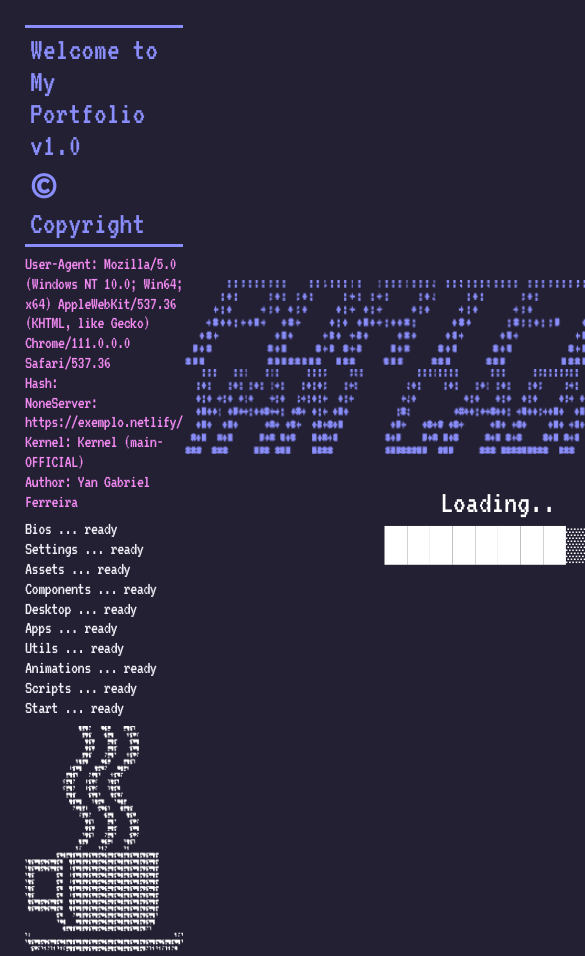
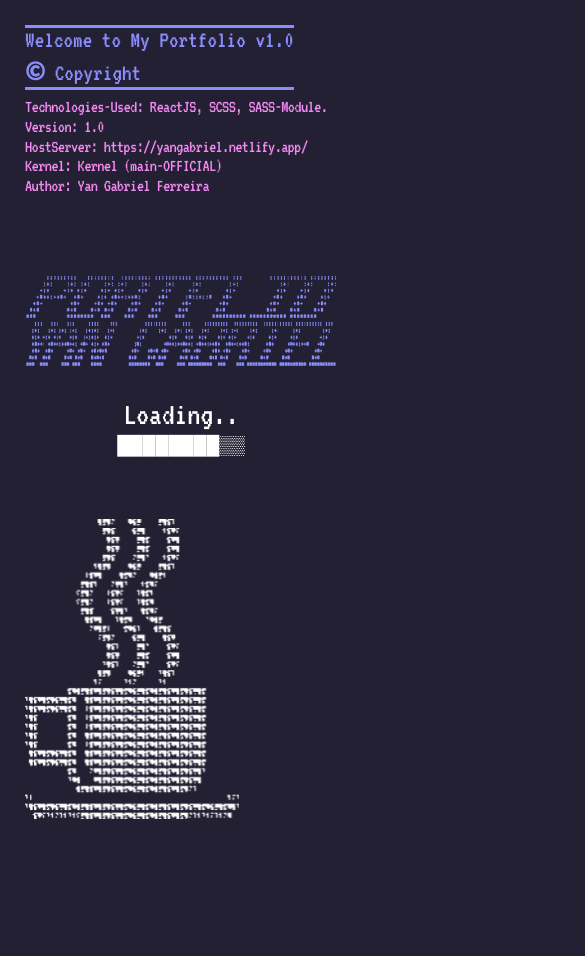
Before and after one commit to Yancap/resume-react, a React (Create React App) app: page / in a window 390 px wide. Shown: the top 956 px of the page, 585 px wide, since content can reach past the window. After the commit the page ends 844 px from the top, so only its background shows below. Built offline with nearby package versions, Linux system fonts and the light colour scheme.

Commit message:
loading responsivo

```diff
--- a/src/Components/Footer/Footer.module.scss
+++ b/src/Components/Footer/Footer.module.scss
@@ -56,9 +56,9 @@
 
 .tabs{
     display: flex;
+    overflow-x: auto;
     button{
         margin-right: 4px;
-
     }
 }
 
--- a/src/Components/Loading/Loading.js
+++ b/src/Components/Loading/Loading.js
@@ -16,11 +16,9 @@ export const Loading = () => {
             </header>
             <div className={styles.metadata}>
                 <ul>
-                    <li>User-Agent: Mozilla/5.0 (Windows NT 10.0; Win64; x64) AppleWebKit/537.36 (KHTML, like Gecko)
-                        Chrome/111.0.0.0 Safari/537.36
-                    </li>
-                    <li>Hash: </li>
-                    <li>NoneServer: https://exemplo.netlify/</li>
+                    <li>Technologies-Used: ReactJS, SCSS, SASS-Module.</li>
+                    <li>Version: 1.0</li>
+                    <li>HostServer: https://yangabriel.netlify.app/</li>
                     <li>Kernel: Kernel (main-OFFICIAL)</li>
                     <li>Author: Yan Gabriel Ferreira</li>
                 </ul>
--- a/src/Components/Loading/Loading.module.scss
+++ b/src/Components/Loading/Loading.module.scss
@@ -2,6 +2,7 @@
 
 .screen{
     box-sizing: border-box;
+    overflow: hidden;
     width: 100vw;
     height: 100vh;
     background-color: $color-primary;
@@ -11,13 +12,17 @@
     li{
         list-style: none;
     }
+    @media screen and (max-width: 768px) {
+        flex-direction: column;
+        justify-content: flex-start;
+        gap: 10%;
+    }
 }
 
 .title{
     border-width: 3px 0px;
     border-style: solid;
     border-color: #8A8EFC;
-    padding: 5px;
 
     h1{
         color: #8A8EFC;
@@ -28,6 +33,14 @@
         color: #8A8EFC;
         font-family: $font-family-display;
     }
+    @media screen and (max-width: 768px) {
+        align-self: flex-start;
+        flex-shrink: 0;
+        h1{
+          font-size: 24px;
+        }
+
+    }
 }
 
 .container-code{
@@ -37,6 +50,12 @@
     flex-direction: column;
     justify-content: space-between;
     gap: 8px;
+    @media screen and (max-width: 768px) {
+        width: 100%;
+        height: min-content;
+        flex-direction: row;
+        flex-wrap: wrap;
+    }
 }
 
 .metadata{
@@ -47,7 +66,9 @@
         letter-spacing: -0.035em;
         color: #F28AF2;
     }
-
+    @media screen and (max-width: 768px) {
+        font-size: 16px;
+    }
 }
 
 .states{
@@ -70,6 +91,10 @@
         letter-spacing: -0.035em;
         color: $color-secondary;
     }
+    @media screen and (max-width: 768px) {
+        display: none;
+
+    }
 }
 
 .coffee{
@@ -89,11 +114,18 @@
         max-width: 100%;
         width: auto;
     }
+    @media screen and (max-width: 768px) {
+        position: absolute;
+        bottom: 25px;
+    }
 }
 
 .container-load{
     align-self: center;
     width: min-content;
+    @media screen and (max-width: 768px) {
+        align-self: normal;
+    }
 }
 
 .logo{
@@ -235,6 +267,15 @@
             }
         }
     }
+    @media screen and (max-width: 768px) {
+        width: 80vw;
+        img{
+            height: auto;
+            width: 100%;
+            min-height: 40px;
+        }
+    }
+
 }
 
 
@@ -304,6 +345,9 @@
                     content: "██████████";
                 }
             }
+            @media screen and (max-width: 768px) {
+                font-size: 18px;
+            }
         }
     }
 }
```
